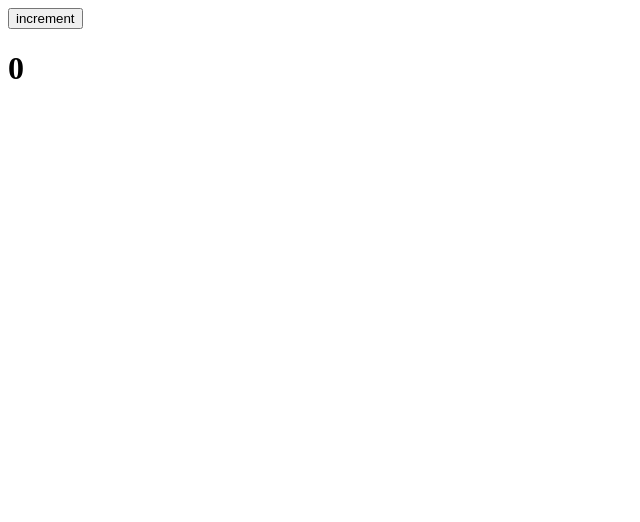
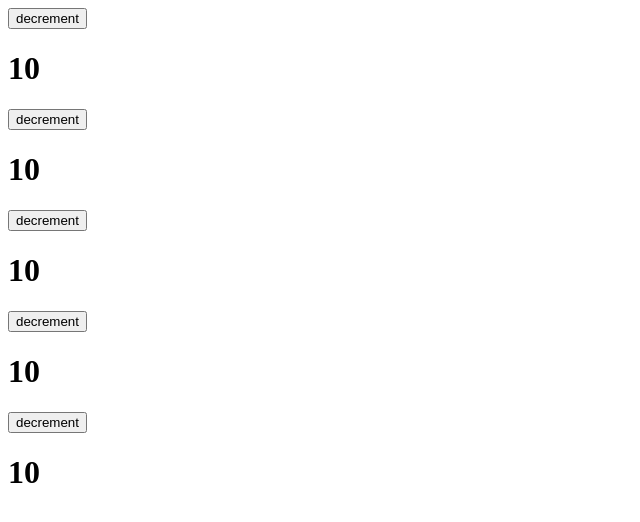
Before and after one commit to ravianandfbg/Pep_Web, a React (Create React App) app in the folder React/demo/: page / in a window 1280 px wide. Shown: the top 522 px of the page, without its empty margins (0-640 px from the left). Built offline with nearby package versions, Linux system fonts and the light colour scheme.

Commit message:
decrement state

```diff
--- a/React/demo/src/MyComp.js
+++ b/React/demo/src/MyComp.js
@@ -2,7 +2,7 @@ import React from "react";
 
 class MyComp extends React.Component{
       state = {
-            someNumber : 0,
+            someNumber : 10,
       };
 
       render = () => {
@@ -13,10 +13,12 @@ class MyComp extends React.Component{
                   <div>
                         <button
                         onClick = { () => {
-                              this.setState({someNumber : this.state.someNumber + 1});
+                              // this.setState({someNumber : this.state.someNumber + 1}); // for increment
+                              this.setState({someNumber : this.state.someNumber - 1}); // for decrement
                         } }
                         >
-                              increment
+                              {/* increment */}
+                              decrement
 
                         </button>
                         <h1> {this.state.someNumber} </h1>
--- a/React/demo/src/index.js
+++ b/React/demo/src/index.js
@@ -11,6 +11,15 @@ import MyComp from "./MyComp";
 
 ReactDOM.render(
             //     <App />, // ek component
-                <MyComp />,
-                document.getElementById("root") // aur ek jagah jeha us component ko dikhana hai
+            //     <MyComp />,
+
+            <div>
+                  <MyComp />
+                  <MyComp />
+                  <MyComp />
+                  <MyComp />
+                  <MyComp />
+            </div>,
+
+                document.querySelector("#root") // aur ek jagah jeha us component ko dikhana hai
                 );
```
